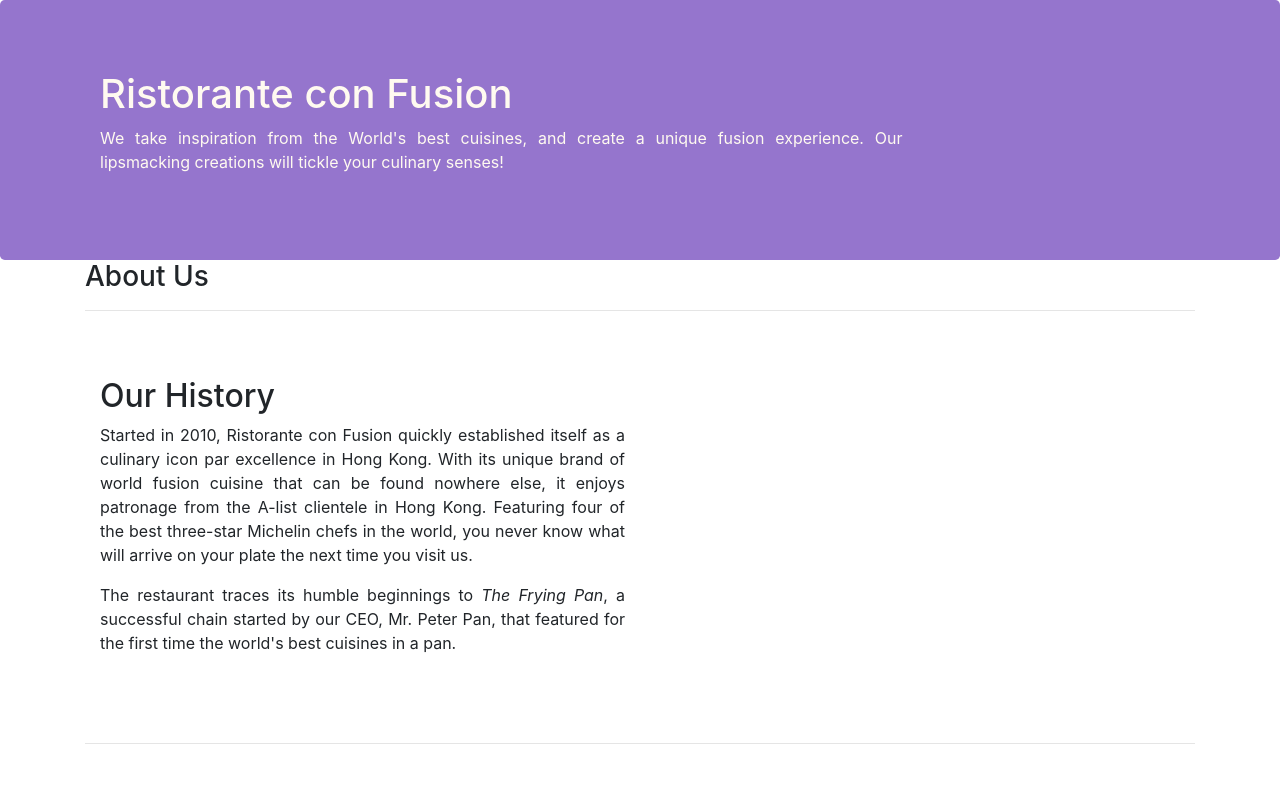
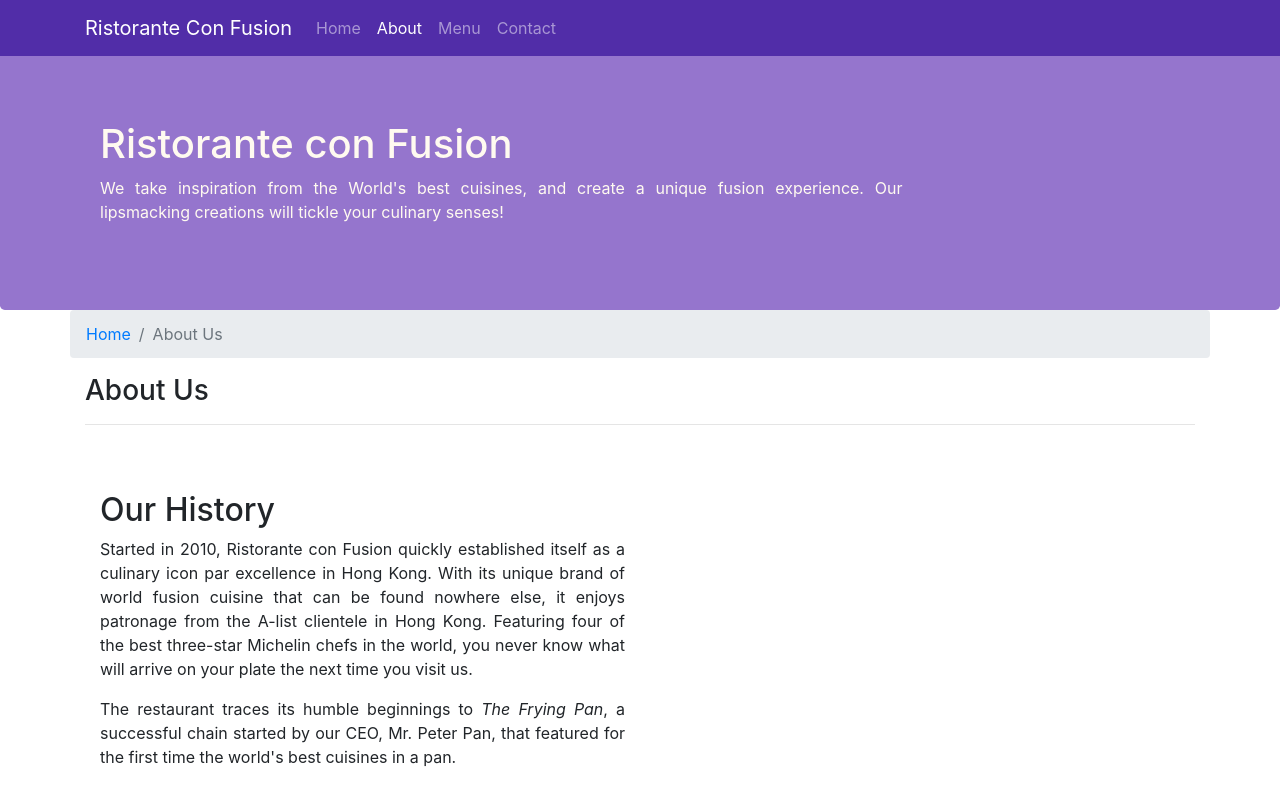
Before and after one commit to AnuranDutta/Bootstrap_4, a plain HTML site: page assignment_1.html in a window 1280 px wide. Shown: the top 800 px of the page. Drawn offline with nearby package versions, Linux system fonts and the light colour scheme.

Commit message:
navbar and breadcrumbs

```diff
--- a/assignment_1.html
+++ b/assignment_1.html
@@ -10,11 +10,25 @@
     <link rel="stylesheet" href="https://cdnjs.cloudflare.com/ajax/libs/font-awesome/5.13.0/css/all.min.css">
     <link rel="stylesheet" href="css/styles.css">
     <title>Ristorante Con Fusion: About Us</title>
-
 </head>
 
 <body>
-
+    <nav class="navbar navbar-dark navbar-expand-sm fixed-top">
+        <div class="container">
+            <button class="navbar-toggler" type="button" data-toggle="collapse" data-target="#Navbar">
+                <span class="navbar-toggler-icon"></span>
+            </button>
+            <a href="/index.html" class="navbar-brand">Ristorante Con Fusion</a>
+            <div class="collapse navbar-collapse" id="Navbar">
+                <ul class="navbar-nav mr-auto">
+                    <li class="nav-item"><a href="/index.html" class="nav-link">Home</a></li>
+                    <li class="nav-item active"><a href="#" class="nav-link">About</a></li>
+                    <li class="nav-item"><a href="#" class="nav-link">Menu</a></li>
+                    <li class="nav-item"><a href="#" class="nav-link">Contact</a></li>
+                </ul>
+            </div>
+        </div>
+    </nav>
     <header class="jumbotron">
         <div class="container">
             <div class="row row-header">
@@ -31,6 +45,10 @@
 
     <div class="container">
         <div class="row">
+            <ol class="col-12 breadcrumb">
+                <li class="breadcrumb-item"><a href="/index.html">Home</a></li>
+                <li class="breadcrumb-item active">About Us</li>
+            </ol>
             <div class="col-12">
                 <h3>About Us</h3>
                 <hr>
@@ -52,7 +70,7 @@
             </div>
         </div>
         <hr>
-        <div class="row row-content text-justify">
+        <div class="row row-content">
             <div class="col-12">
                 <h2>Corporate Leadership</h2>
                 <h3>Peter Pan <small>Chief Epicurious Officer</small></h3>
@@ -92,7 +110,7 @@
                 <div class="col-4 offset-1 col-sm-2">
                     <h5>Links</h5>
                     <ul class="list-unstyled">
-                        <li><a href="#">Home</a></li>
+                        <li><a href="/index.html">Home</a></li>
                         <li><a href="#">About</a></li>
                         <li><a href="#">Menu</a></li>
                         <li><a href="#">Contact</a></li>
--- a/css/styles.css
+++ b/css/styles.css
@@ -27,3 +27,12 @@
     margin: 0px;
     color: #0f0f0f;
 }
+
+body {
+    padding: 50px 0px 0px 0px;
+    z-index: 0;
+}
+
+.navbar-dark {
+    background-color: #512DA8;
+}
```
Also changed, not shown: index.html (+17 -1 lines).
